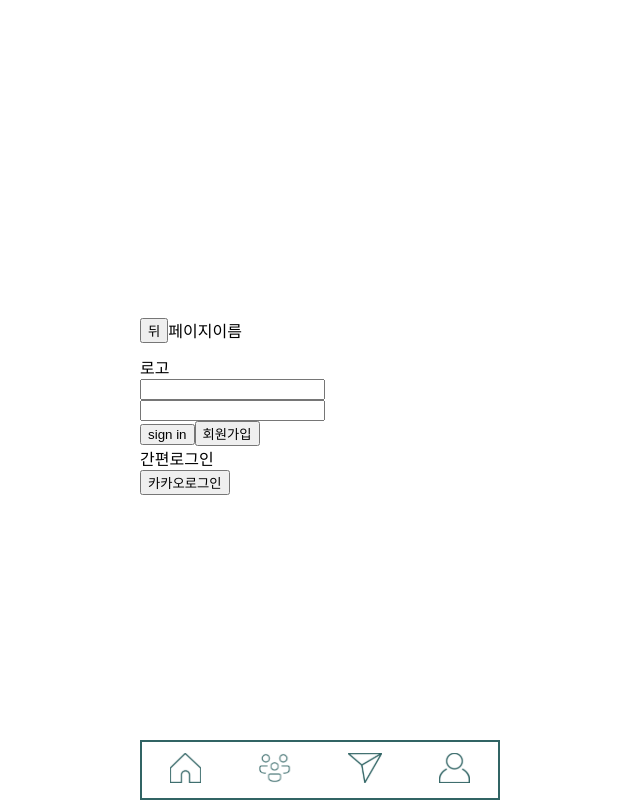
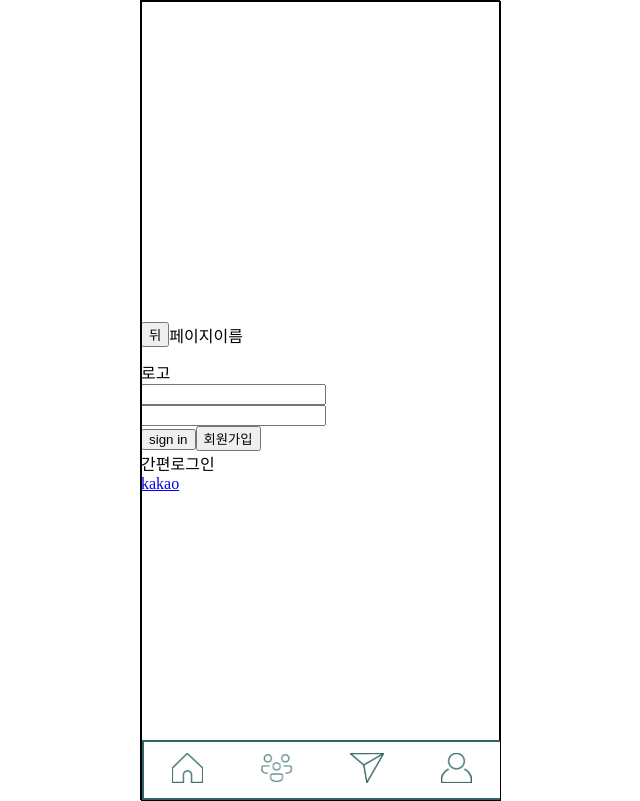
Before and after one commit to DevHiveTeamB/frontend, a Vue app in the folder vue-project/: page /login in a window 1280 px wide. Shown: the whole page, without its empty margins (320-960 px from the left). Built offline with nearby package versions, Linux system fonts and the light colour scheme.

Commit message:
axios 설치

```diff
--- a/vue-project/package.json
+++ b/vue-project/package.json
@@ -8,6 +8,7 @@
     "lint": "vue-cli-service lint"
   },
   "dependencies": {
+    "axios": "^1.4.0",
     "core-js": "^3.8.3",
     "sass": "^1.64.2",
     "sass-loader": "^13.3.2",
--- a/vue-project/src/App.vue
+++ b/vue-project/src/App.vue
@@ -30,6 +30,7 @@ html {
   padding: 0;
   overflow: hidden;
   position: relative;
+  border: 1px solid #000;
 }
 
 #app {
--- a/vue-project/src/router/index.js
+++ b/vue-project/src/router/index.js
@@ -2,7 +2,7 @@ import { createRouter, createWebHistory } from 'vue-router'
 import MainPage from '../views/MainPage.vue'
 import LoginPage from '../views/LoginPage.vue'
 import JoinPage from '../views/JoinPage.vue'
-
+import PostPage from '../views/PostPage.vue'
 const routes = [
   {
     path: '/',
@@ -15,6 +15,10 @@ const routes = [
   {
     path: '/join',
     component: JoinPage
+  },
+  {
+    path: '/write',
+    component: PostPage
   }
 ]
 
--- a/vue-project/src/views/LoginPage.vue
+++ b/vue-project/src/views/LoginPage.vue
@@ -9,10 +9,13 @@
         <input id="password" type="password" /><br />
         <button>sign in</button>
         <!-- 피그마에 없는데 내가 회원가입 버튼 만들었음  -->
-        <button id="join" @click="this.$router.push('/join')">회원가입</button>
+        <button id="join">회원가입</button>
         <!-- 로그인 상태 유지 추가해주세요-->
         <div>간편로그인</div>
-        <button @click="kakaoLogin">카카오로그인</button>
+        <a
+          href="https://kauth.kakao.com/oauth/authorize?response_type=code&client_id=1954fa99c4e993dc0ea405323d7f3bad&redirect_uri=http://localhost:8080/auth/kakao/callback"
+          >kakao</a
+        >
       </div>
     </div>
   </div>
@@ -24,13 +27,8 @@ export default {
   components: {
     UpperBar
   },
-  methods: {
-    kakaoLogin() {
-      window.open(
-        'https://kauth.kakao.com/oauth/authorize?response_type=code&client_id=1954fa99c4e993dc0ea405323d7f3bad&redirect_uri=http://localhost:8080/auth/kakao/callback'
-      )
-    }
-  },
+  methods: {},
+
   data() {
     return {
       userid: null,
--- a/vue-project/src/views/MainPage.vue
+++ b/vue-project/src/views/MainPage.vue
@@ -1,6 +1,7 @@
 <template>
   <div>
     <div>MainPage</div>
+    <button @click="this.$router.push('/write')">게시글작성</button>
   </div>
 </template>
 
--- /dev/null
+++ b/vue-project/src/views/PostPage.vue
@@ -0,0 +1,9 @@
+<template>
+  <div>게시글작성페이지</div>
+</template>
+
+<script>
+export default {}
+</script>
+
+<style lang="scss" scoped></style>
```
Also changed, not shown: 1 other file (tests, documents, lock files or other folders).
